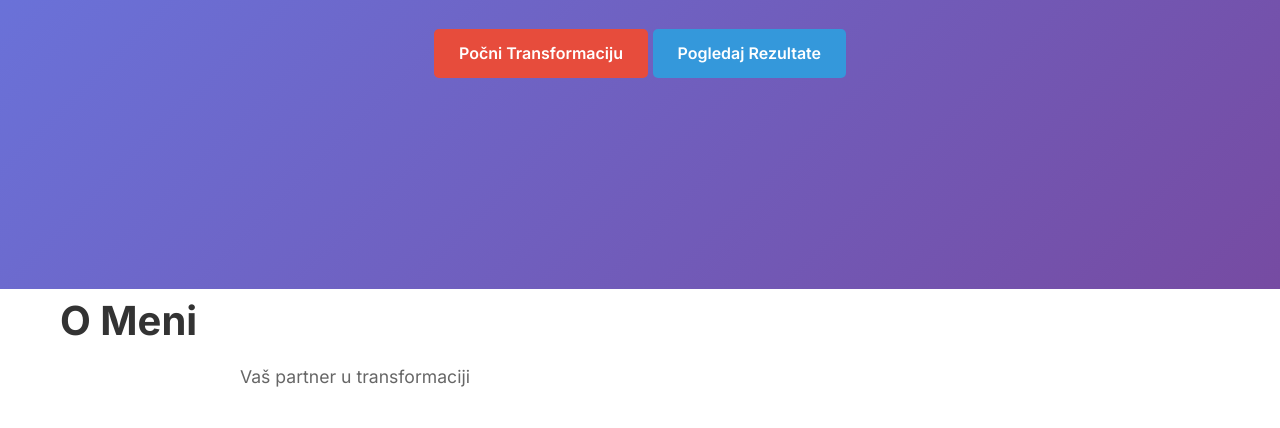
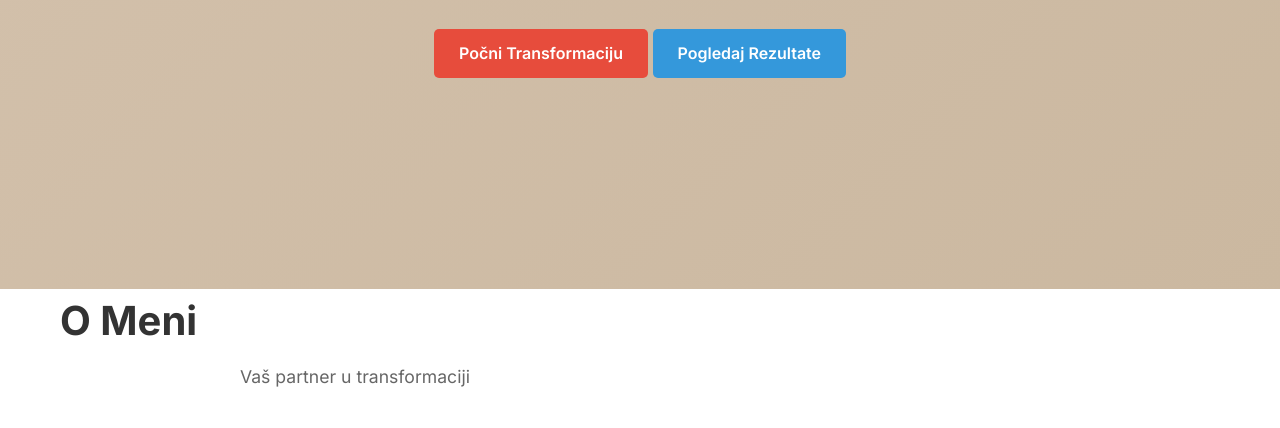
Before and after one commit to Matijaasajt123/goran-fitness-landing, a plain HTML site: page index.html in a window 1280 px wide. Shown: the part 511-939 px from the top of the page. Drawn offline with Linux system fonts and the light colour scheme.

Commit message:
Update styles.css

```diff
--- a/styles.css
+++ b/styles.css
@@ -79,7 +79,7 @@ body {
 /* Hero Section */
 .hero {
     min-height: 100vh;
-    background: linear-gradient(135deg, #667eea 0%, #764ba2 100%);
+    background: linear-gradient(135deg, #D4C2AD 0%, #CBB8A0 100%);
     display: flex;
     align-items: center;
     justify-content: center;
```
